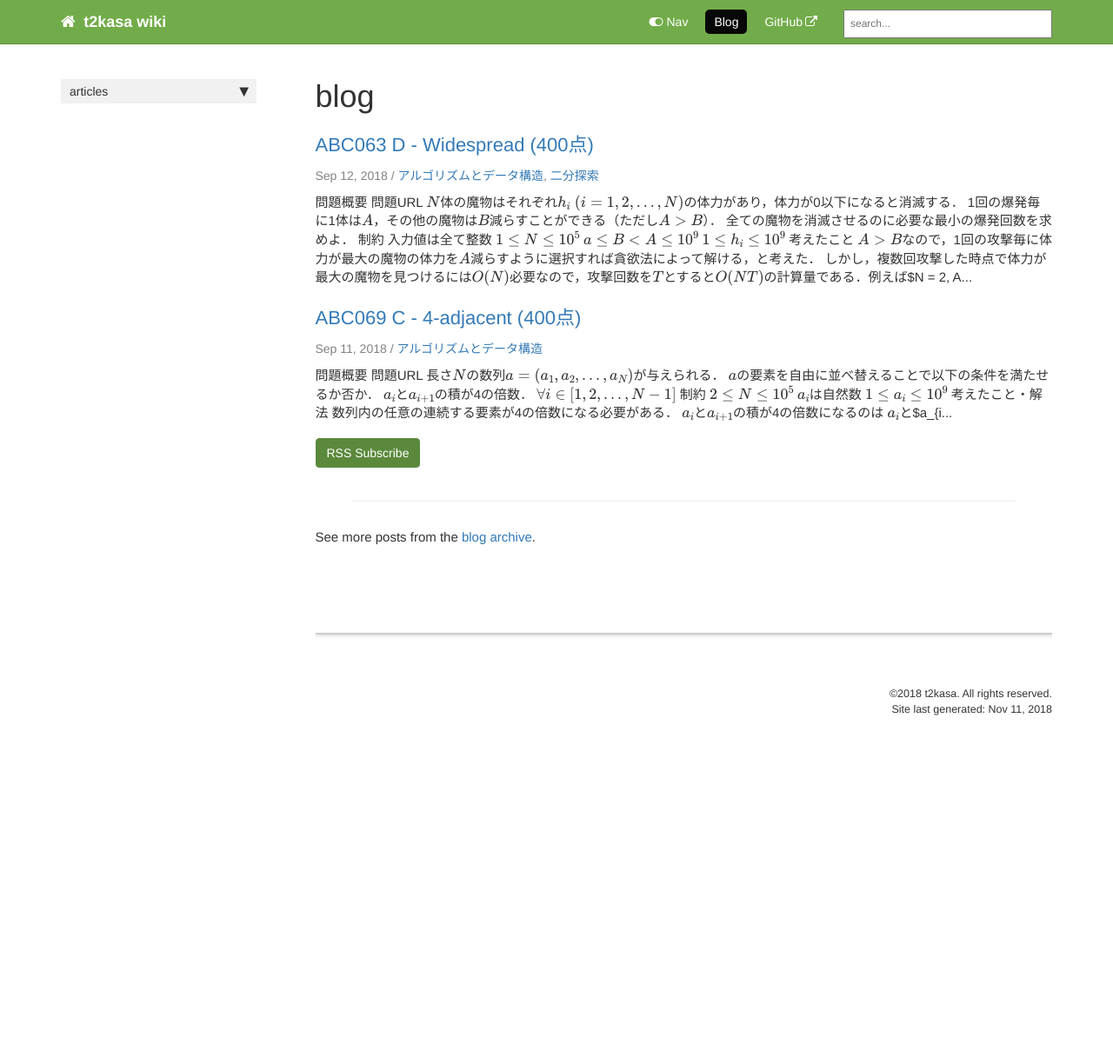
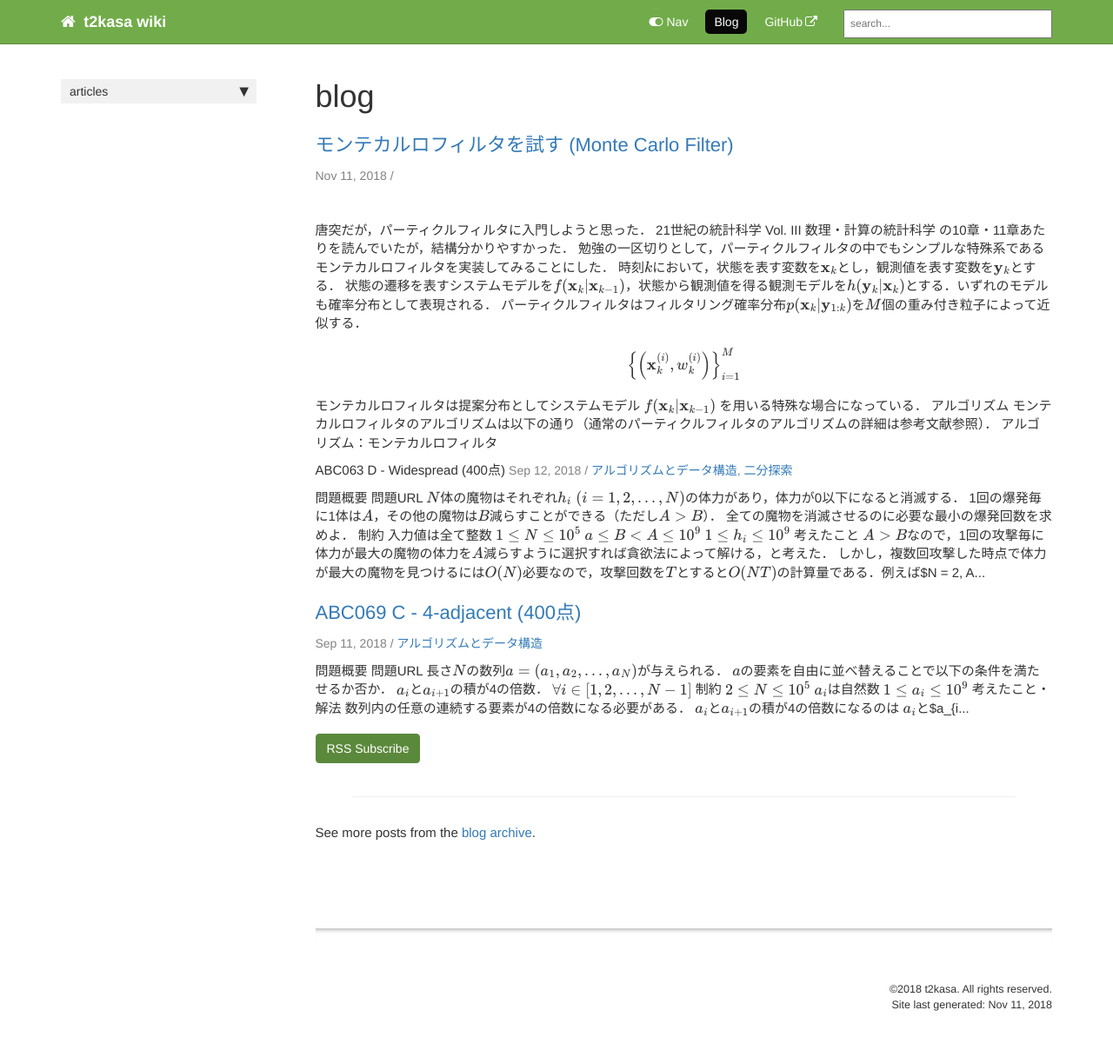
Before and after one commit to t2kasa/t2kasa.github.io, a Jekyll site: the page built from pages/blog/blog.html, in a window 1280 px wide. Shown: the whole page at 87% size. Built offline with Jekyll 4.4.1, drawn with Linux system fonts in a browser that asks for light colours; nearby versions of some CDN libraries; formulas are drawn with MathJax 3; comment, search, counter and statistics services are not loaded; before the commit the page ends 900 px from its top, so only the background shows below that.

Commit message:
add monte carlo filter blog post

```diff
--- a/_data/sidebars/blog_sidebar.yml
+++ b/_data/sidebars/blog_sidebar.yml
@@ -13,3 +13,7 @@ entries:
       - title: "ABC063 D - Widespread (400点)"
         url: /2018-09-12-abc063d.html
         output: web
+
+      - title: "モンテカルロフィルタを試す (Monte Carlo Filter)"
+        url: 2018-11-11-monte-carlo-filter.html
+        output: web
--- /dev/null
+++ b/_posts/2018-11-11-monte-carlo-filter.md
@@ -0,0 +1,117 @@
+---
+title:  "モンテカルロフィルタを試す (Monte Carlo Filter)"
+permalink: 2018-11-11-monte-carlo-filter.html
+sidebar: blog_sidebar
+tags: []
+---
+
+\begin{align}
+\newcommand{\bx}{\mathbf{x}}
+\newcommand{\by}{\mathbf{y}}
+\newcommand{\bv}{\mathbf{v}}
+\newcommand{\bw}{\mathbf{w}}
+\newcommand{\bSigma}{\mathbf{\Sigma}} \nonumber
+\end{align}
+
+唐突だが，パーティクルフィルタに入門しようと思った．
+[21世紀の統計科学 Vol. III 数理・計算の統計科学](http://park.itc.u-tokyo.ac.jp/atstat/jss75shunen/Vol3.pdf)
+の10章・11章あたりを読んでいたが，結構分かりやすかった．
+勉強の一区切りとして，パーティクルフィルタの中でもシンプルな特殊系であるモンテカルロフィルタを実装してみることにした．
+
+時刻$k$において，状態を表す変数を$\bx_k$とし，観測値を表す変数を$\by_k$とする．
+状態の遷移を表すシステムモデルを$f(\bx_k|\bx_{k - 1})$，状態から観測値を得る観測モデルを$h(\by_k|\bx_k)$とする．いずれのモデルも確率分布として表現される．
+パーティクルフィルタはフィルタリング確率分布$p(\bx_k|\by_{1:k})$を$M$個の重み付き粒子によって近似する．
+
+\begin{align}
+    \left\\{\left(\bx_k^{(i)}, w_k^{(i)} \right) \right\\}_{i = 1}^M \nonumber
+\end{align}
+
+モンテカルロフィルタは提案分布としてシステムモデル
+$f(\bx_k | \bx_{k - 1})$
+を用いる特殊な場合になっている．
+
+## アルゴリズム
+
+モンテカルロフィルタのアルゴリズムは以下の通り（通常のパーティクルフィルタのアルゴリズムの詳細は参考文献参照）．
+<div style="border-bottom: 1px solid gray;"></div>
+アルゴリズム：モンテカルロフィルタ
+<div style="border-bottom: 1px solid gray;"></div>
+
+入力：
+$\left\\{\bx_{k - 1}^{(i)}_{i = 1}^M \right\\} \sim p(\bx_{x - 1} | \by_{1:k - 1})$
+出力：
+$\left\\{\bx_k^{(i)} \right\\}_{i = 1}^M \sim p(\bx_k | \by_{1:k})$
+
+(A1) システムモデルによって時刻$k - 1$の粒子群$\left\\{ \bx_{k - 1}^{(i)} \right\\}\_{i = 1}^M$から時刻$k$の粒子群$\left\\{ \bx_k^{(i)} \right\\}\_{i = 1}^M$を生成．
+
+\begin{align}
+    \tilde{\bx}\_k^{(i)} \sim f( \bx_k|\bx_{k - 1}^{(i)} )
+\end{align}
+
+(A2) 時刻$k$の観測値$\by_k$と観測モデルを用いて各粒子の尤度，および尤度に比例する重みを算出．
+
+\begin{align}
+    \tilde{w}_k^{(i)} \propto h(\by_k|\tilde{\bx}_k^{(i)})
+\end{align}
+
+(A3) 重みを正規化．
+
+\begin{align}
+    w_k^{(i)} = \frac{\tilde{w}\_k^{(i)}}{\sum_{i = 1}^M \tilde{w}_k^{(i)}}
+\end{align}
+
+(A4) 重みに比例する確率で粒子群を復元抽出．
+
+\begin{align}
+    \bx_k^{(i)} \sim
+    \left\\{ \begin{array}{lll}
+        \tilde{\bx}_k^{(1)} & \mathrm{with \; prob.} & w_k^{(1)} \newline
+        \tilde{\bx}_k^{(2)} & \mathrm{with \; prob.} & w_k^{(2)} \newline
+        \vdots & & \vdots \newline
+        \tilde{\bx}_k^{(M)} & \mathrm{with \; prob.} & w_k^{(M)}
+    \end{array} \right.
+\end{align}
+
+<div style="border-bottom: 1px solid gray;"></div>
+
+## 実装
+
+非常にシンプルなケースを実装してみる。
+システムモデル・観測モデルはともに1次元のランダムウォークとする．
+また，ノイズは時刻によらず同一の世紀分布に従うとする．
+即ち，
+
+\begin{align}
+    \bx\_k &= \bx\_{k - 1} + \bv, \quad \bv \sim \mathcal{N}(\mathbf{0}, \bSigma_v) \newline
+    \by_k &= \bx_k + \bw, \quad \bw \sim \mathcal{N}(\mathbf{0}, \bSigma_w)
+\end{align}
+
+である．全てベクトル・行列表記にしているが実装上はあまり差はない．
+
+---
+
+以下，実装における上記のアルゴリズムとの対応について述べる．
+
+(1A) 平均が$\bx_{k - 1}^{(i)}$，(共)分散が$\bSigma_v$の正規分布でサンプリング
+
+\begin{align}
+    \tilde{\bx}\_k^{(i)} \sim \mathcal{N}(\bx_k|\bx_{k - 1}^{(i)}, \bSigma_v)
+\end{align}
+
+(2A) 平均が$\tilde{\bx}\_k^{(i)}$，(共)分散が$\bSigma_w$の正規分布で$\by_k$が観測される確率を尤度として算出．注意点は，桁落ち回避のために対数尤度を用いる点と，重みを算出するときは負の対数尤度の逆数を用いる点．
+
+\begin{align}
+    \tilde{w}_k^{(i)} \propto \mathcal{N} (\by_k|\tilde{\bx}_k^{(i)}, \bSigma_w)
+\end{align}
+
+(A3)および(A4)はアルゴリズムと同様である．
+
+以下の映像は粒子の数$M = 50$，時刻$k = 50$までのアニメーション例である．粒子群による確率密度関数はカーネル密度推定で表現している．
+
+<video controls>
+    <source src="data/2018-11-11-monte-carlo-filter/monte_carlo_filter_example.mp4" type="video/mp4">
+</video>
+
+## 参考文献
+
+* [21世紀の統計科学 Vol. III 数理・計算の統計科学](http://park.itc.u-tokyo.ac.jp/atstat/jss75shunen/Vol3.pdf)
```
Also changed, not shown: 1 other file.
